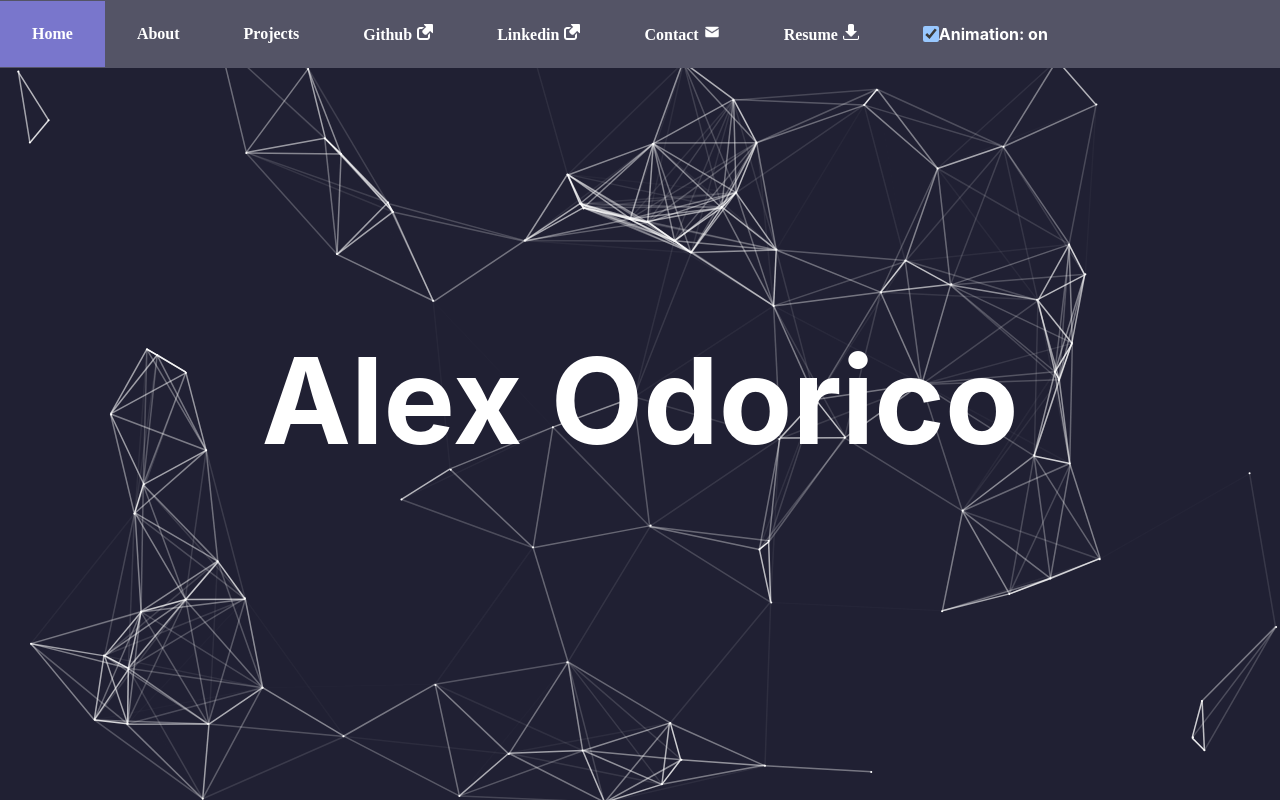
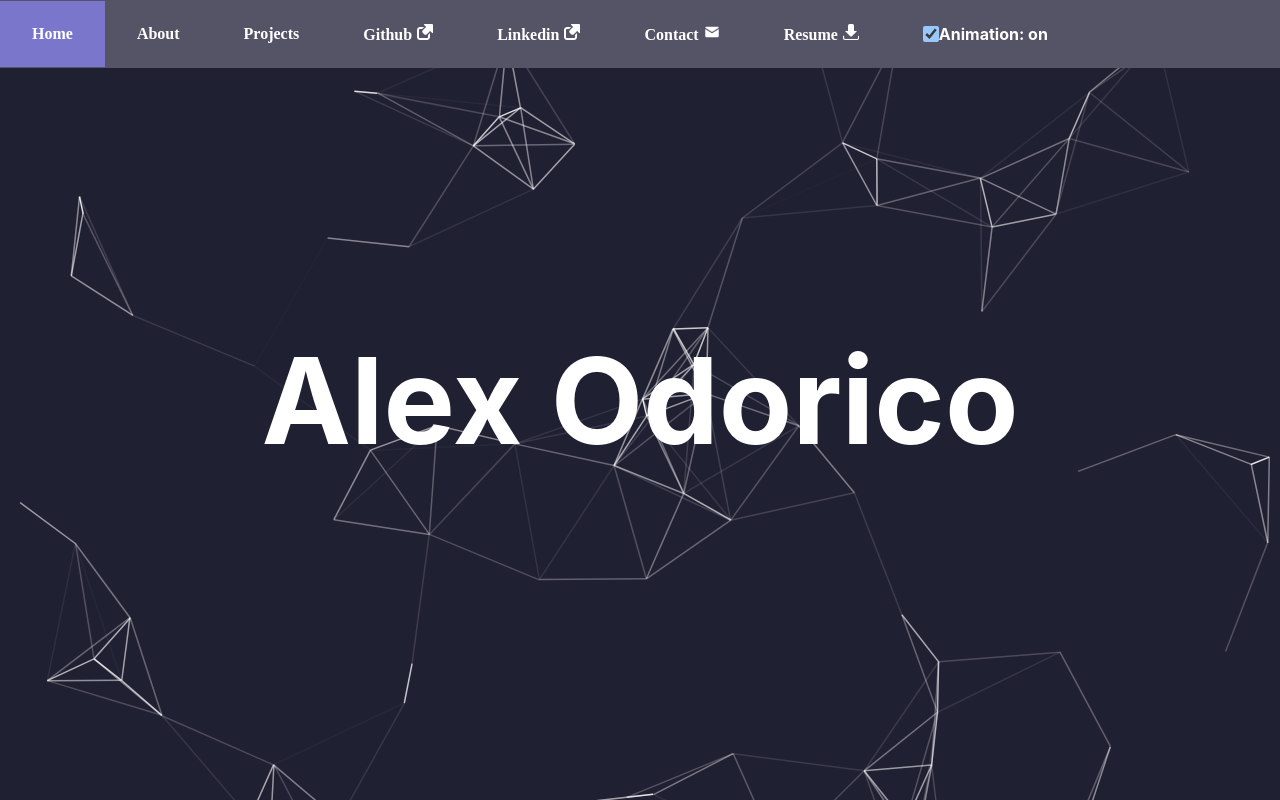
Before and after one commit to Alex7D3/Alex7D3.github.io, a React (Create React App) app: page / in a window 1280 px wide. Shown: the top 800 px of the page. Built offline with nearby package versions, Linux system fonts and the light colour scheme.

Commit message:
animation fixed for window resizing

```diff
--- a/src/components/Scene.jsx
+++ b/src/components/Scene.jsx
@@ -1,10 +1,13 @@
 import { useEffect, useRef } from "react";
 
-const minDist = 175;
-const particleCount = 100;
-const particles = new Array(particleCount)
+const minDist = 150;
+const BASE_COUNT = 250;
+let particleCount;
+const particles = new Array(BASE_COUNT);
+const winRatio = window.devicePixelRatio;
 let context, mount, canvas;
-
+let WIDTH, HEIGHT, frameID;
+let resizeTimer;
 const Scene = function (animation) {
     mount = useRef(null);
 
@@ -12,10 +15,8 @@ const Scene = function (animation) {
         canvas = mount.current;
         context = canvas.getContext("2d");
         windowAdjust();
+        frameID = update();
         window.addEventListener("resize", windowAdjust);
-        let frameID;
-        init();
-        frameID = update();
         return () => cancelAnimationFrame(frameID)
     }, []);
 
@@ -25,10 +26,10 @@ const Scene = function (animation) {
 function init() {
     for(let i = 0; i < particleCount; i++) {
         particles[i] = {
-            x: Math.random() * window.innerWidth,
-            y: Math.random() * window.innerHeight,
-            x_velocity: 2 * Math.random() - 1,
-            y_velocity: 2 * Math.random() - 1,
+            x: Math.random() * WIDTH,
+            y: Math.random() * HEIGHT,
+            x_velocity: Math.random() - 0.5,
+            y_velocity: Math.random() - 0.5,
         }
     }
 }
@@ -39,28 +40,32 @@ function update() {
 }
 
 function windowAdjust() {
-    const width = document.body.clientWidth;
-    const height = window.innerHeight;
-    const ratio = window.devicePixelRatio;
+    WIDTH = document.body.clientWidth;
+    HEIGHT = document.body.clientHeight;
+    canvas.width = WIDTH * winRatio;
+    canvas.height = HEIGHT * winRatio;
+    canvas.style.width = WIDTH + "px";
+    canvas.style.height = HEIGHT + "px";
+    context.scale(winRatio, winRatio);
 
-    canvas.width = width * ratio;
-    canvas.height = height * ratio;
-    canvas.style.width = width + "px";
-    canvas.style.height = height + "px";
-    context.scale(ratio, ratio);
+    if(resizeTimer) clearTimeout(resizeTimer);
+    resizeTimer = setTimeout(() => {
+        cancelAnimationFrame(frameID);
+        particleCount = Math.floor(BASE_COUNT * WIDTH / (window.screen.width));
+        init();
+    }, 400);
 }
 
 function draw() {
-    context.clearRect(0, 0, window.innerWidth, window.innerHeight);
+    context.clearRect(0, 0, WIDTH, HEIGHT);
     for(let i = 0; i < particleCount; i++) {
         particles[i].x += particles[i].x_velocity;
         particles[i].y += particles[i].y_velocity;
-        drawParticle(particles[i].x, particles[i].y);
 
-        if(particles[i].x > window.innerWidth || particles[i].x < 0)
+        if(particles[i].x > WIDTH || particles[i].x < 0)
             particles[i].x_velocity = -particles[i].x_velocity;
 
-        if(particles[i].y > window.innerHeight || particles[i].y < 0)
+        if(particles[i].y > HEIGHT || particles[i].y < 0)
             particles[i].y_velocity = -particles[i].y_velocity;
 
         for(let j = i + 1; j < particleCount; j++) {
@@ -77,17 +82,11 @@ function draw() {
 function drawLine(p1, p2, dist) {
     const ratio = (minDist - dist) / minDist;
     context.strokeStyle = `rgba(255,255,255,${ratio})`;
-    context.lineWidth = 1.5
+    context.lineWidth = 1.5;
     context.beginPath();
     context.moveTo(p1.x, p1.y);
     context.lineTo(p2.x, p2.y);
     context.stroke();
 }
 
-function drawParticle(x, y) {
-    context.fillStyle = "#FFFFFF";
-    context.beginPath();
-    context.arc(x, y, 1, 0, 2 * Math.PI);
-    context.fill();
-}
 export default Scene;
```
